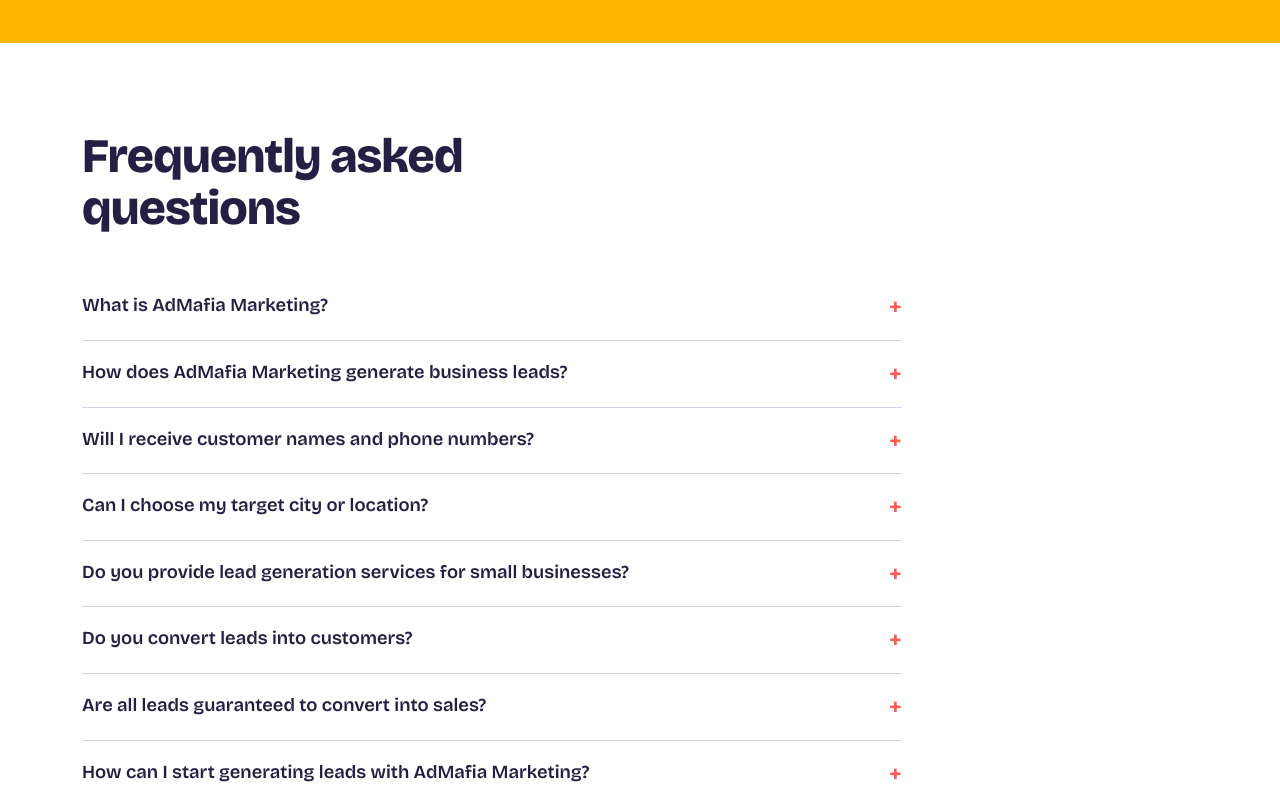
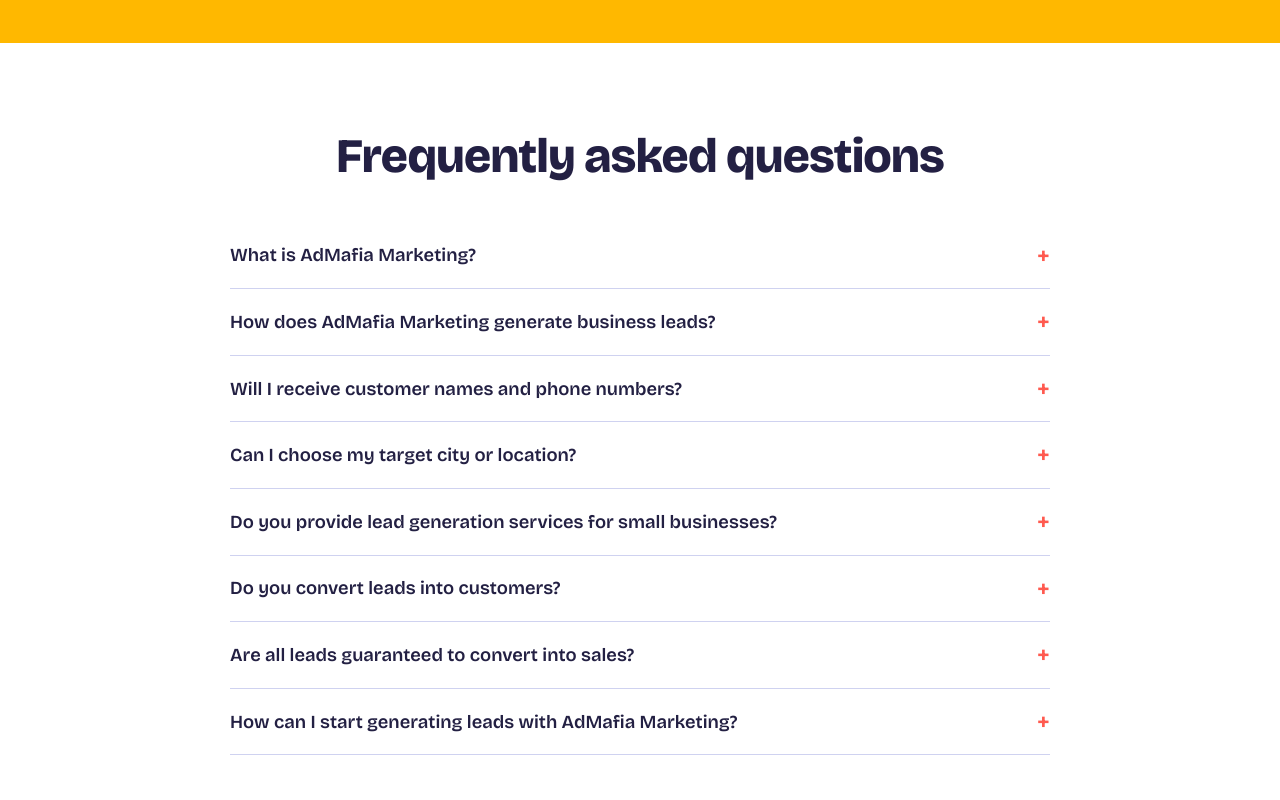
Before and after one commit to essassets-arch/admafia, a React (Vite) app in the folder frontend/: page / in a window 1280 px wide. Shown: the part 6420-7220 px from the top of the page. Built offline with nearby package versions, Linux system fonts and the light colour scheme; no server answers.

Commit message:
fix(faq): center FAQ title and accordion container properly

```diff
--- a/frontend/src/index.css
+++ b/frontend/src/index.css
@@ -857,14 +857,28 @@ header .btn.alt:hover,
 }
 
 /* faq */
+#faq .wrap {
+  display: flex;
+  flex-direction: column;
+  align-items: center;
+}
+
+#faq h2 {
+  text-align: center;
+  margin: 0 auto;
+  max-width: 100%;
+}
+
 .faq {
+  width: 100%;
   max-width: 820px;
-  margin-top: 40px;
+  margin: 40px auto 0;
 }
 
 details {
   border-bottom: 1px solid #cfd2f0;
   padding: 20px 0;
+  width: 100%;
 }
 
 summary {
@@ -873,7 +887,14 @@ summary {
   list-style: none;
   display: flex;
   justify-content: space-between;
+  align-items: center;
   gap: 16px;
+  user-select: none;
+  transition: color 0.15s ease;
+}
+
+summary:hover {
+  color: var(--coral);
 }
 
 summary::-webkit-details-marker {
@@ -895,7 +916,8 @@ details[open] summary:after {
 details p {
   margin-top: 12px;
   color: var(--mute);
-  max-width: 68ch;
+  max-width: 100%;
+  line-height: 1.65;
 }
 
 /* contact */
```
Also changed, not shown: 4 other files (tests, documents, lock files or other folders).
